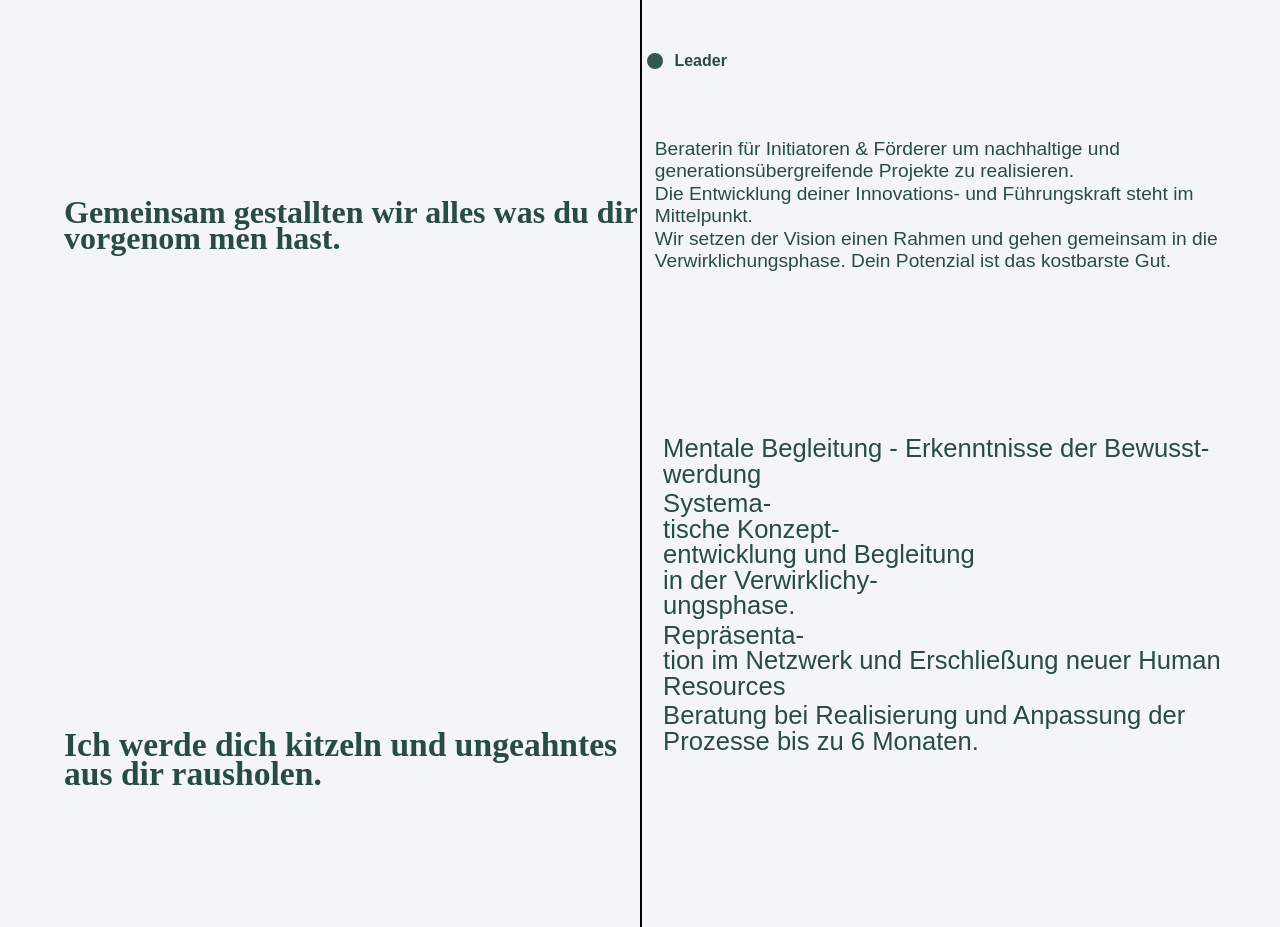
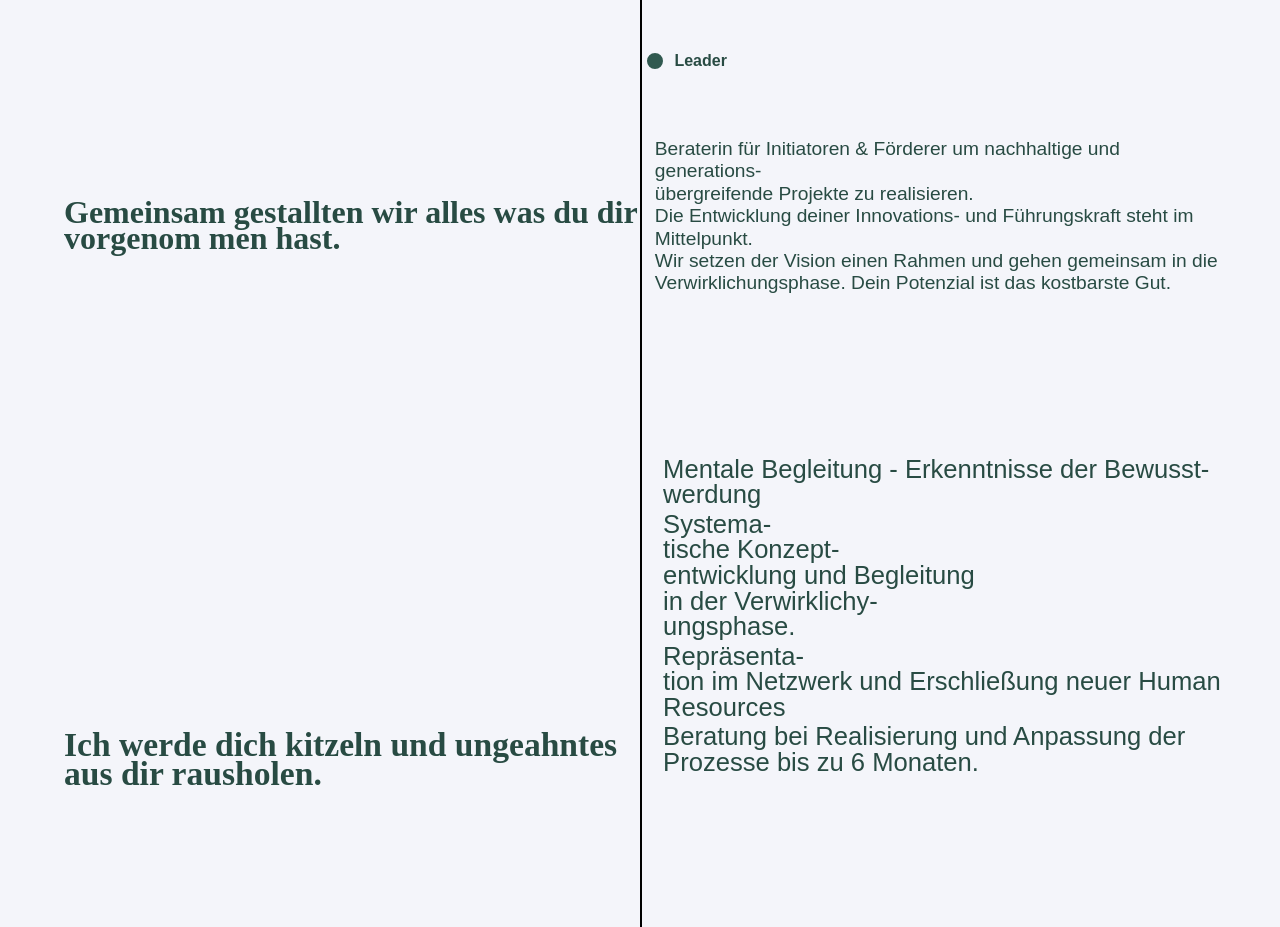
Before and after one commit to velaspis/ECM-repo, a React (Vite) app: page / in a window 1280 px wide. Shown: the part 1640-2567 px from the top of the page. Built offline with nearby package versions, Linux system fonts and the light colour scheme; what react-scroll-motion would draw is missing.

Commit message:
ovewrflow

```diff
--- a/src/App.jsx
+++ b/src/App.jsx
@@ -25,7 +25,8 @@ const ZoomInScrollOut = batch(StickyIn(), FadeIn(), ZoomIn());
 const FadeUp = batch(Fade(), Move(), Sticky());
 const data = {
   leadertext: `Beraterin für Initiatoren & Förderer um nachhaltige und<br/>
-  generationsübergreifende Projekte zu realisieren.
+  generations-
+  <br>übergreifende Projekte zu realisieren.
   <br />
   Die Entwicklung deiner Innovations- und Führungskraft steht im
   Mittelpunkt.<br/>
```
